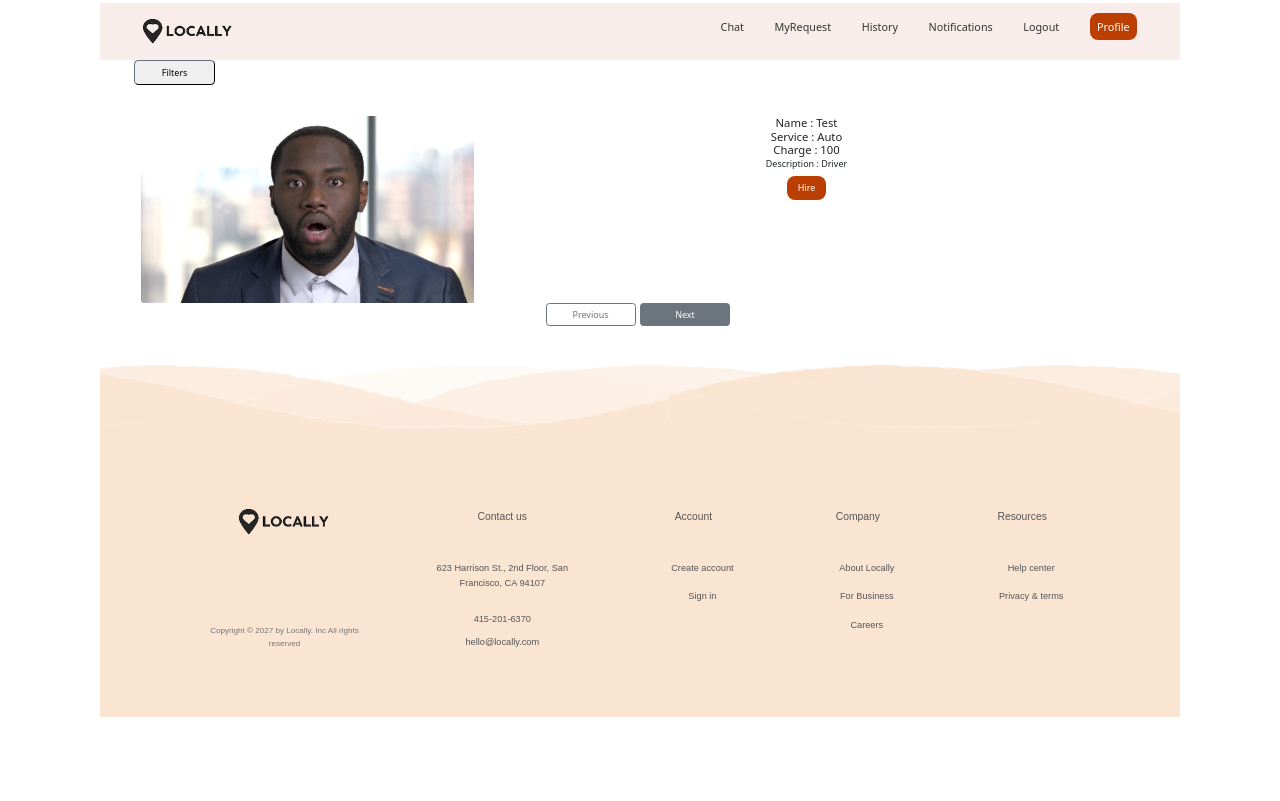
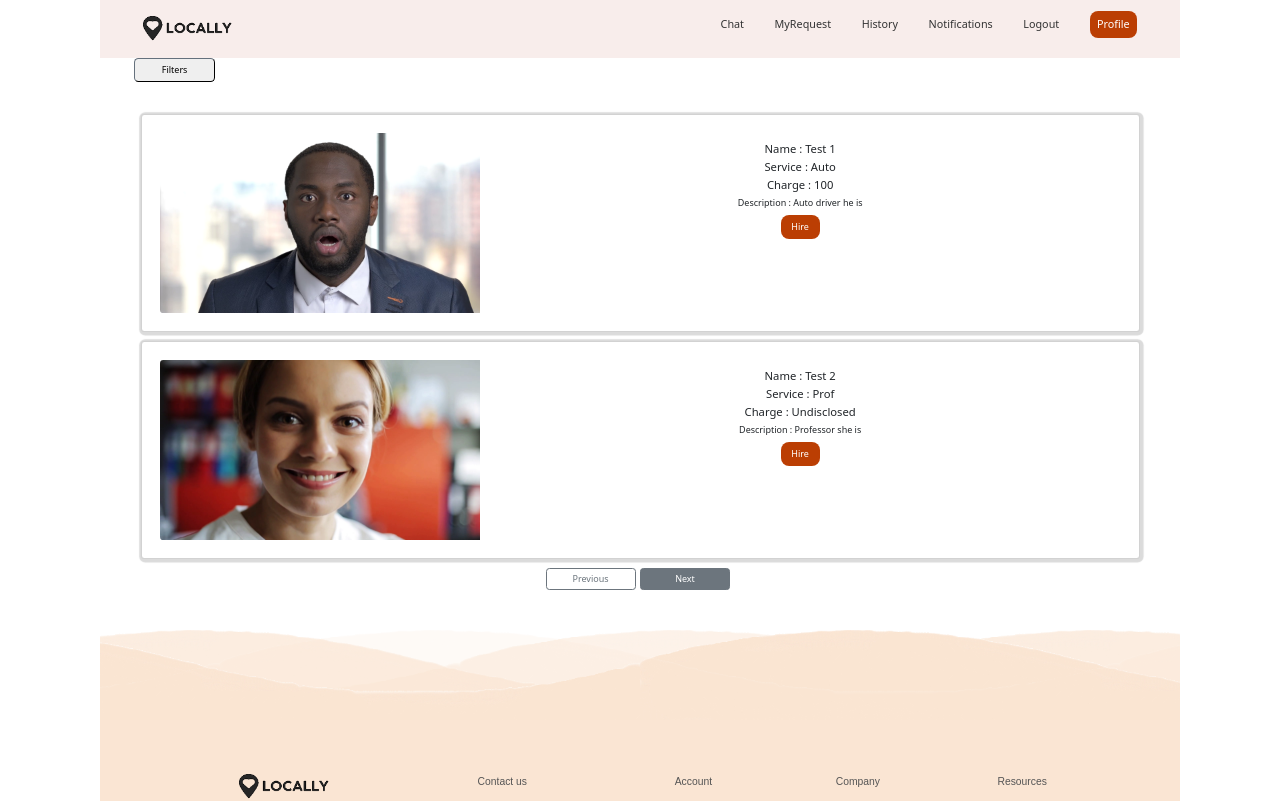
Before and after one commit to AMAN-GUPTA29/Locally-React, a React (Vite) app in the folder client/: page /customerview in a window 1280 px wide. Shown: the top 801 px of the page. Built offline with nearby package versions, Linux system fonts and the light colour scheme.

Commit message:
Added card-array for customer View

```diff
--- /dev/null
+++ b/client/src/shay-component/_CardArray.jsx
@@ -0,0 +1,12 @@
+import React from "react";
+import Card from "./_CustomerViewCard";
+// import _CustomerViewCard from "./_CustomerViewCard";
+
+export default ({ data }) => {
+    const array = data.map(({id, photo, title, tag, description, charge}) => <Card key={id} photo={photo} title={title} tag={tag} description={description} charge={charge} />);
+    return (
+        <div>
+            {array}
+        </div>
+    )
+}
--- a/client/src/shay-component/_CustomerView.jsx
+++ b/client/src/shay-component/_CustomerView.jsx
@@ -1,6 +1,26 @@
 import React from "react";
-import Card from "./_CustomerViewCard";
-import logo from './assets/imgs/1.png'
+// import Card from "./_CustomerViewCard";
+import CardArray from "./_CardArray";
+import logo1 from './assets/imgs/1.png'
+import logo2 from './assets/imgs/2.png'
+
+const dummyData = [
+    {
+        id : 1,
+        photo : logo1,
+        title : "Test 1",
+        tag : "Auto",
+        description : "Auto driver he is",
+        charge : 100,
+    },
+    {
+        id : 2,
+        photo : logo2,
+        title : "Test 2",
+        tag : "Prof",
+        description : "Professor she is",
+    },
+]
 
 export default () => {
     function filter() {
@@ -11,7 +31,6 @@ export default () => {
 
     return (
         <div>
-
             <div className="container mb-5  ">
                 <input type="button" className="border-dark flex-left px-5 py-2 fltr mb-2" onClick={filter} value="Filters" />
                 <br />
@@ -26,7 +45,8 @@ export default () => {
                 </form>
                 <br />
                 <div className="container-fluid">
-                    <Card photo={logo} title={"Test"} tag="Auto" description="Driver" charge={100} />
+                    <CardArray data={dummyData} />
+                    {/* <Card photo={logo1} title={"Test"} tag="Auto" description="Driver" charge={100} /> */}
                 </div>
                 {/* ==============================Buttons============================= */}
                 <div className="btn-toolbar" role="toolbar" aria-label="Toolbar with button groups flex">
--- a/client/src/shay-component/_CustomerViewCard.jsx
+++ b/client/src/shay-component/_CustomerViewCard.jsx
@@ -4,7 +4,7 @@ import './assets/CustomerView.css'
 
 export default ({ photo, title, tag, charge, description }) => {
     return (
-        <div clclassNameass="card mb-3">
+        <div className="card mb-3">
             <div className="row g-0">
                 <div className="col-md-4">
                     <img src={photo}
```
